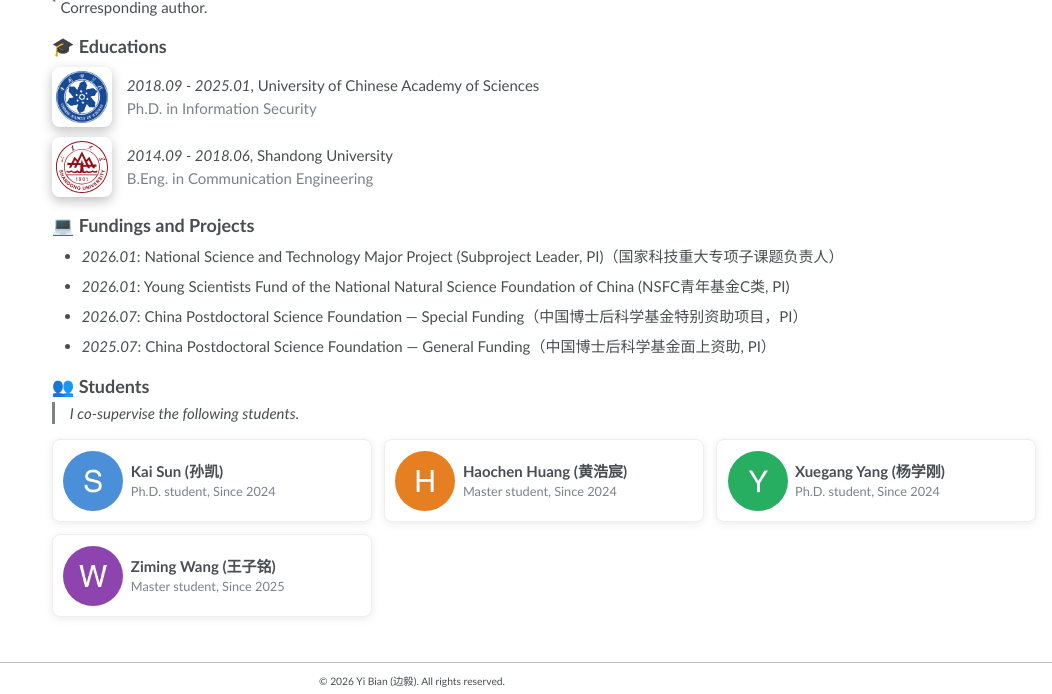
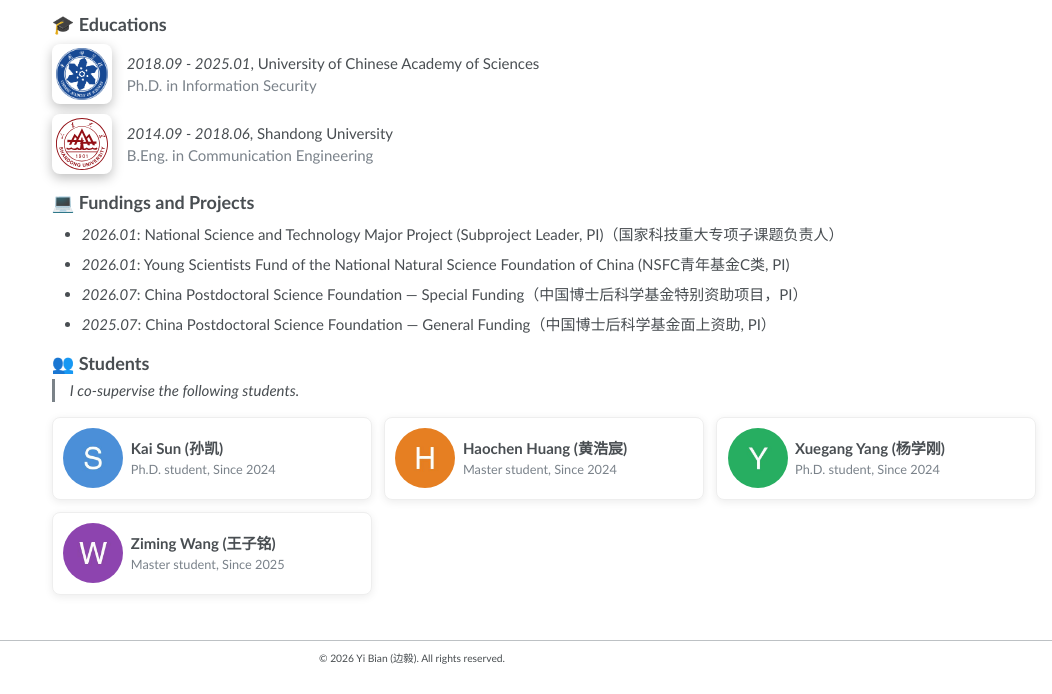
Before and after one commit to bianyiby/bianyiby.github.io, a Jekyll site: the page built from _pages/about.md, in a window 1280 px wide and 1343 px high, cut to the strip 649-1343 px from the top of the window. Shown: the whole strip, without its empty margins (228-1280 px from the left). Built offline with Jekyll 4.4.1, drawn with Linux system fonts in a browser that asks for light colours.

Commit message:
Remove corresponding author legend from highlights

```diff
--- a/_pages/about.md
+++ b/_pages/about.md
@@ -44,7 +44,6 @@ The full list is available on <a href='https://scholar.google.com/citations?hl=z
 <div class="publications selected-publications">
 {% bibliography --query @*[selected=true] --group_by none %}
 </div>
-<p class="publication-legend"><sup>*</sup> Corresponding author.</p>
 
 
 
```
